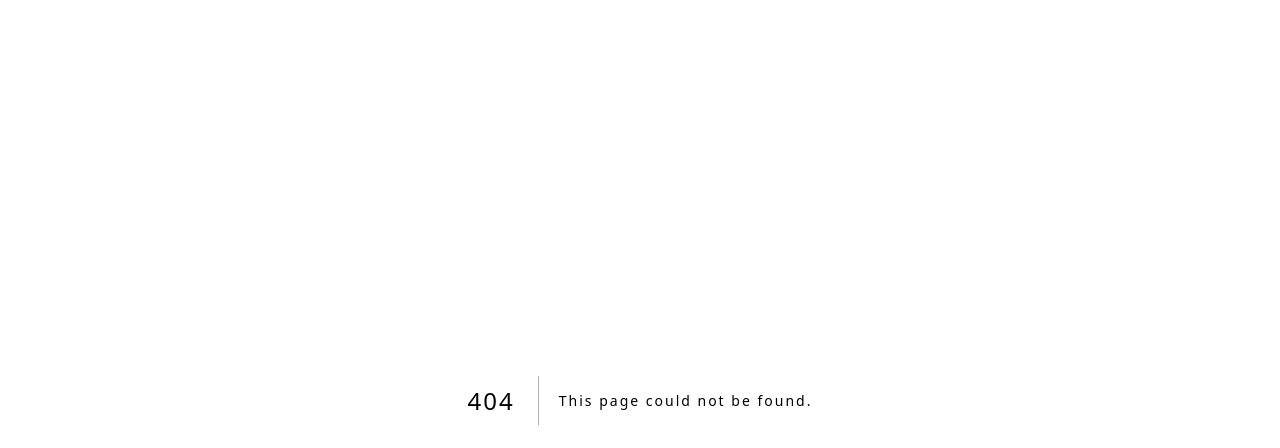
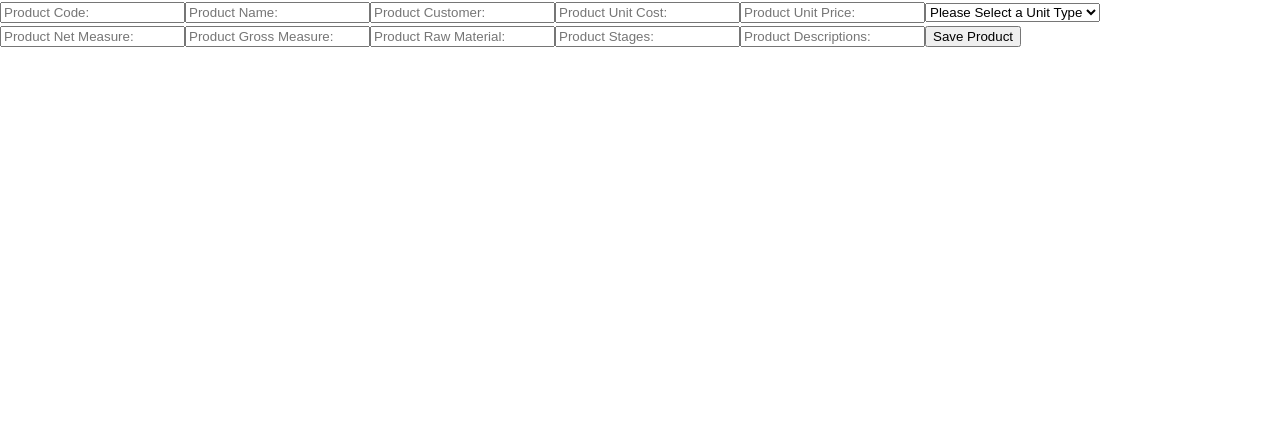
Before and after one commit to emrearabaci/shipping, a Next.js app: page /products/newProduct in a window 1280 px wide. Before the commit this address had no page. Shown: the top 448 px of the page. Built offline with nearby package versions, Linux system fonts and the light colour scheme.

Commit message:
Create newProduct.js
Created "newProduct" component to add a new product.

```diff
--- /dev/null
+++ b/pages/products/newProduct.js
@@ -0,0 +1,182 @@
+/* React API */
+import { useState } from 'react';
+
+/* Hooks */
+import { useForm } from '../../hooks/useForm';
+
+/* Instances */
+import axios from '../../configs/axiosInstance';
+
+/* Components */
+import InputField from '../../components/InputField';
+import SelectField from '../../components/SelectField';
+import Button from '../../components/Button';
+
+export default function NewProduct() {
+  const [errors, setErrors] = useState([]);
+  const [newProductForm, setNewProductForm] = useForm({
+    productCode: '',
+    productName: '',
+    productCustomer: '',
+    productUnitCost: '',
+    productUnitPrice: '',
+    productUnit: '',
+    productNetMeasure: '',
+    productGrossMeasure: '',
+    productRawMaterial: '',
+    productStages: '',
+    productDescription: '',
+    productCreator: 'Logged User!',
+    productUpdater: 'Logged User!'
+  });
+
+  const productUnitOptions = [
+    {
+      id: 0,
+      name: 'Countable',
+      units: [{ id: 0, value: 'p', label: 'Piece (p)' }]
+    },
+    {
+      id: 1,
+      name: 'Measure of Weight',
+      units: [
+        { id: 0, value: 'g', label: 'Gram (g)' },
+        { id: 1, value: 'kg', label: 'Kilogram (kg)' }
+      ]
+    },
+    {
+      id: 2,
+      name: 'Measure of Length',
+      units: [
+        { id: 0, value: 'mm2', label: 'Millimeter (mm)' },
+        { id: 1, value: 'cm2', label: 'Centimeter (cm)' },
+        { id: 2, value: 'dm2', label: 'Decimeter (dm)' },
+        { id: 3, value: 'm2', label: 'Meter (m)' }
+      ]
+    },
+    {
+      id: 3,
+      name: 'Measure of Capacity',
+      units: [{ id: 0, value: 'l', label: 'Liter (l)' }]
+    }
+  ];
+
+  const newProductRequest = async (event) => {
+    event.preventDefault(event);
+    const data = {
+      newProductForm
+    };
+
+    await axios
+      .post('/product/newProduct', data, {
+        withCredentials: false
+      })
+      .then((res) => {
+        console.table(res.data);
+      })
+      .catch((err) => {
+        const errors = err.response.data.error;
+        console.log(errors);
+        setErrors(errors);
+      });
+  };
+
+  return (
+    <>
+      <form className={``}>
+        <InputField
+          name={`productCode`}
+          type={`text`}
+          placeholder={`Product Code:`}
+          value={newProductForm.productCode}
+          onChange={setNewProductForm}
+        />
+        <InputField
+          name={`productName`}
+          type={`text`}
+          placeholder={`Product Name:`}
+          value={newProductForm.productName}
+          onChange={setNewProductForm}
+        />
+        <InputField
+          name={`productCustomer`}
+          type={`text`}
+          placeholder={`Product Customer:`}
+          value={newProductForm.productCustomer}
+          onChange={setNewProductForm}
+        />
+        <InputField
+          name={`productUnitCost`}
+          type={`number`}
+          placeholder={`Product Unit Cost:`}
+          value={newProductForm.productUnitCost}
+          onChange={setNewProductForm}
+        />
+        <InputField
+          name={`productUnitPrice`}
+          type={`number`}
+          placeholder={`Product Unit Price:`}
+          value={newProductForm.productUnitPrice}
+          onChange={setNewProductForm}
+        />
+        <SelectField
+          name={'productUnit'}
+          placeholder={'Please Select a Unit Type'}
+          value={newProductForm.productUnit}
+          options={productUnitOptions}
+          onChange={setNewProductForm}
+        />
+        <InputField
+          name={`productNetMeasure`}
+          type={`number`}
+          placeholder={`Product Net Measure:`}
+          value={newProductForm.productNetMeasure}
+          onChange={setNewProductForm}
+        />
+        <InputField
+          name={`productGrossMeasure`}
+          type={`number`}
+          placeholder={`Product Gross Measure:`}
+          value={newProductForm.productGrossMeasure}
+          onChange={setNewProductForm}
+        />
+        <InputField
+          name={`productRawMaterial`}
+          type={`text`}
+          placeholder={`Product Raw Material:`}
+          value={newProductForm.productRawMaterial}
+          onChange={setNewProductForm}
+        />
+        <InputField
+          name={`productStages`}
+          type={`string`}
+          placeholder={`Product Stages:`}
+          value={newProductForm.productStages}
+          onChange={setNewProductForm}
+        />
+        <InputField
+          name={`productDescription`}
+          type={`string`}
+          placeholder={`Product Descriptions:`}
+          value={newProductForm.productDescription}
+          onChange={setNewProductForm}
+        />
+        <Button
+          type={`submit`}
+          onClick={newProductRequest}
+          content={`Save Product`}
+        />
+      </form>
+
+      <div>
+        {Object.keys(errors).map((error, index) => {
+          return (
+            <p key={index}>
+              {error}: {errors[error]}
+            </p>
+          );
+        })}
+      </div>
+    </>
+  );
+}
```
